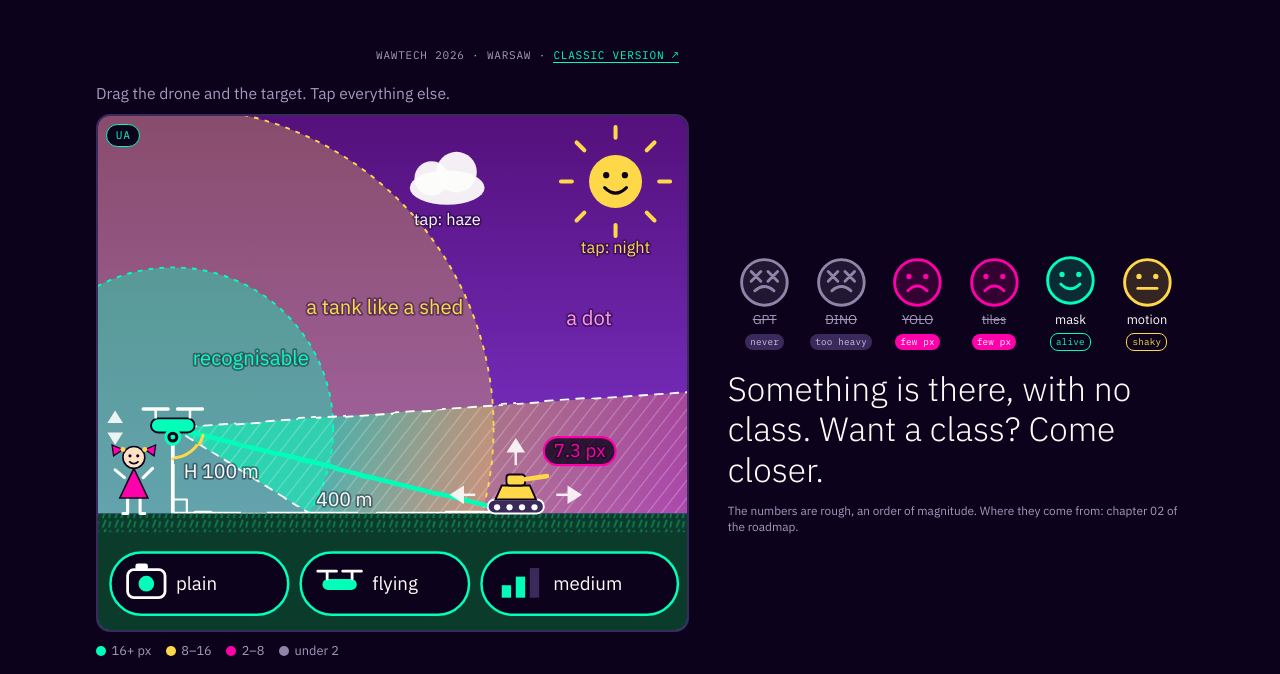
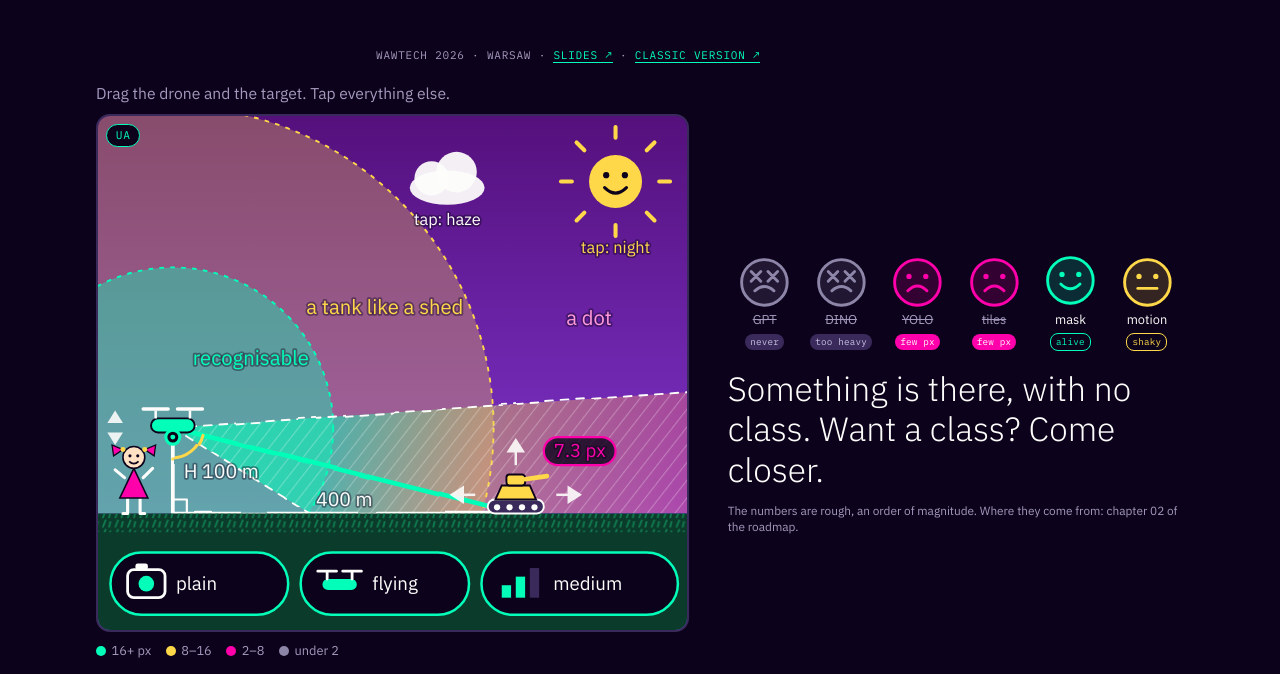
Before and after one commit to ChuprinaDaria/wawtech-2026-roadmap, a plain HTML site: page index.html in a window 1280 px wide. Shown: the top 674 px of the page. Drawn offline with Linux system fonts and the light colour scheme.

Commit message:
Landing page: a link to the slides of the talk in the top line, next to the classic version

```diff
--- a/index.html
+++ b/index.html
@@ -65,7 +65,7 @@ footer a:hover,footer a:focus-visible{color:var(--mint)}
 </head>
 <body>
 <main>
-  <p class="mono kick">WAWTech 2026 · <span data-l="en">Warsaw</span><span data-l="uk" lang="uk">Варшава</span> · <a href="classic/"><span data-l="en">classic version</span><span data-l="uk" lang="uk">класична версія</span> ↗</a></p>
+  <p class="mono kick">WAWTech 2026 · <span data-l="en">Warsaw</span><span data-l="uk" lang="uk">Варшава</span> · <a href="https://wawtech.lazysoft.pl/"><span data-l="en">slides</span><span data-l="uk" lang="uk">слайди</span> ↗</a> · <a href="classic/"><span data-l="en">classic version</span><span data-l="uk" lang="uk">класична версія</span> ↗</a></p>
 
   <section class="limits" id="limits" aria-label="Limits first: drag the drone and the target, and see which approach survives">
     <noscript><p class="lim-hint">This part needs JavaScript. The <a href="classic/">classic version</a> works without it.</p></noscript>
```
